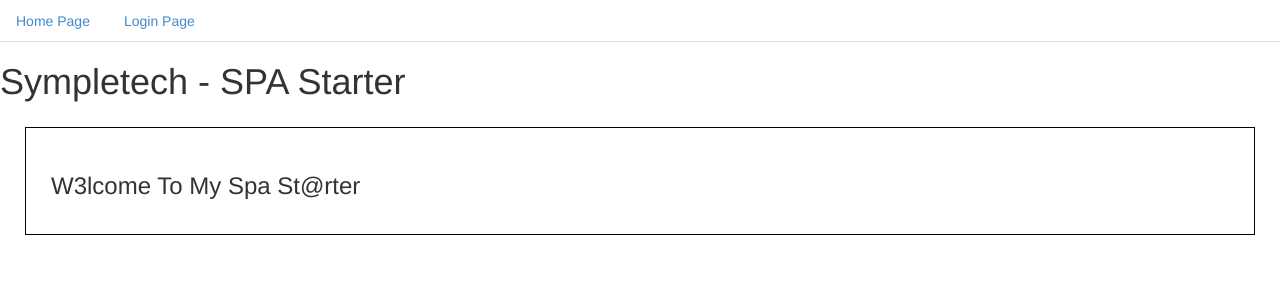
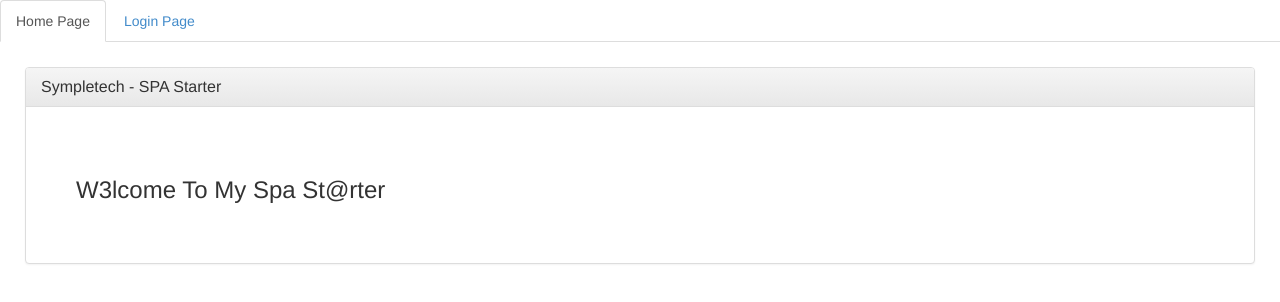
Before and after one commit to sympletech/SympletechSPAStarter, a plain HTML site: page www/index.html in a window 1280 px wide. Drawn offline with Linux system fonts and the light colour scheme.

Commit message:
navigation changes title

```diff
--- a/www/app/spa_core.js
+++ b/www/app/spa_core.js
@@ -114,6 +114,11 @@ var Core = new (function () {
                 if (navigationEntry) {
                     var pageTitle = globalViewModel.basePageTitle + " - " + navigationEntry.title;
                     globalViewModel.pageTitle(pageTitle);
+
+                    _.each(globalViewModel.navigation(), function (navEntry) {
+                        navEntry.active(navEntry.path == page);
+                    });
+
                 }
 
 
--- a/www/app/view-models/_globalViewModel.js
+++ b/www/app/view-models/_globalViewModel.js
@@ -10,8 +10,8 @@ var globalViewModel = new (function () {
     });
 
     self.navigation = ko.observableArray([
-        {text : 'Home Page', title : 'SPA Starter', path : 'home'},
-        { text: 'Login Page', title: 'Login Page', path: 'login' }
+        { text: 'Home Page', title: 'SPA Starter', path: 'home', active: ko.observable(false) },
+        { text: 'Login Page', title: 'Login Page', path: 'login', active: ko.observable(false) }
     ]);
 
     self.loadNavigationPage = function (page) {
@@ -25,3 +25,4 @@ var globalViewModel = new (function () {
 
 
 ko.applyBindings(globalViewModel);
+Core.loadPageFromCurrentUrl();
--- a/www/css/source/app.scss
+++ b/www/css/source/app.scss
@@ -1,5 +1,12 @@
+.nav-tabs li{
+	cursor:pointer;
+}
+
+.content-wrapper{
+	margin:25px;
+}
+
 #content-window{
 	padding:25px;
 	margin:25px;
-	border:solid 1px black;
 }
--- a/www/index.html
+++ b/www/index.html
@@ -15,14 +15,19 @@
 
     <!--Navigation Bar-->
     <ul class="nav nav-tabs" data-bind="foreach:navigation">
-        <li data-bind="css:{'active' : false}"><a data-bind="html:text, click:$parent.loadNavigationPage"></a></li>
+        <li data-bind="css:{'active' : active}"><a data-bind="html:text, click:$parent.loadNavigationPage"></a></li>
     </ul>
 
+    <!--Content Panel-->
+    <div class="panel panel-default content-wrapper">
+        <div class="panel-heading">
+            <h3 class="panel-title" data-bind="html : pageTitle"></h3>
+        </div>
+        <div id="content-window" class="panel-body">
+            Panel content
+        </div>
+    </div>
 
-
-    <h1 data-bind="html : pageTitle"></h1>
-
-    <div id="content-window"></div>
 
     <!--Vendor Scripts-->
     <script src="lib/jquery-1.11.0.min.js"></script>
@@ -36,15 +41,12 @@
 
     <!--Global Application Scripts-->
     <script src="app/spa_core.js"></script>
+    <script src="app/view-models/_globalViewModel.js"></script>
 
     <!--View Models-->
-    <script src="app/view-models/_globalViewModel.js"></script>
     <script src="app/view-models/login-viewmodel.js"></script>
     <script src="app/view-models/home-viewmodel.js"></script>
 
-    <script type="text/javascript">
-        Core.loadPageFromCurrentUrl();
-    </script>
 
 </body>
 </html>
```
Also changed, not shown: www/css/app.css, 1 other file.
